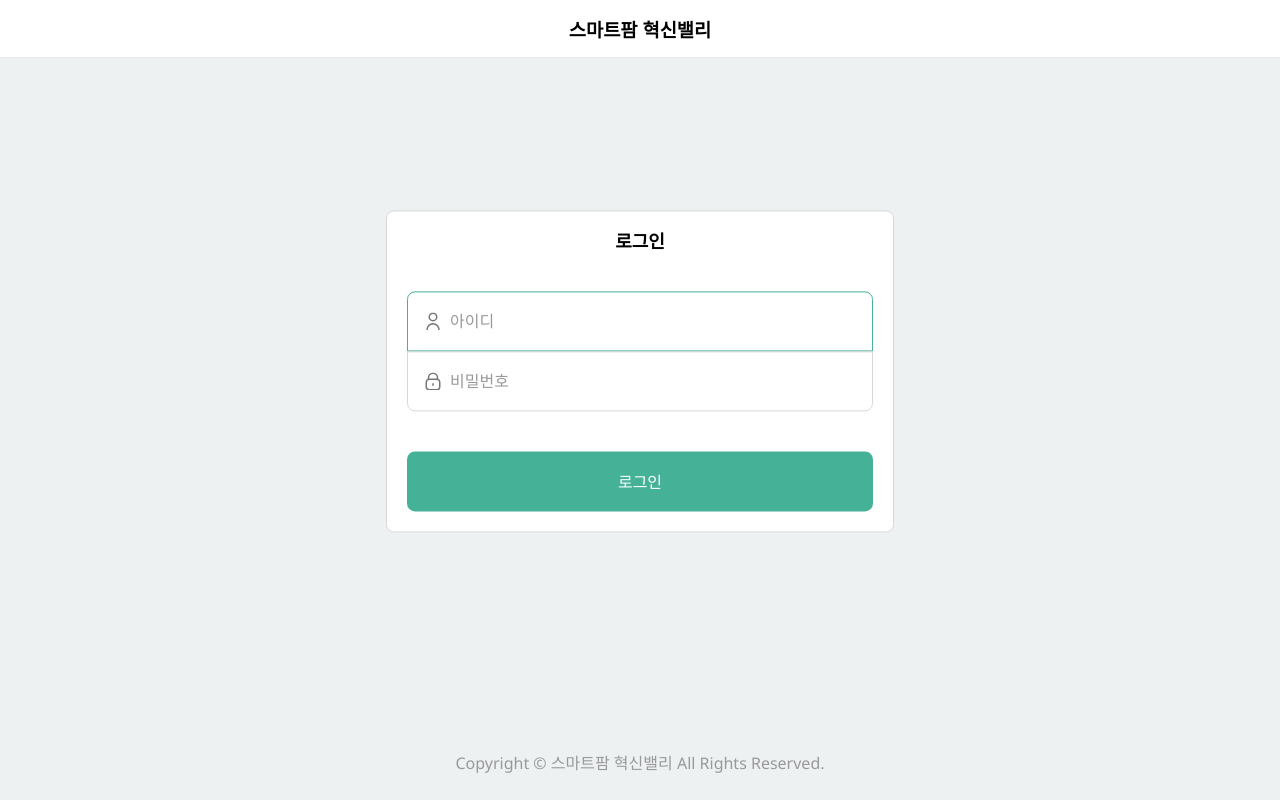
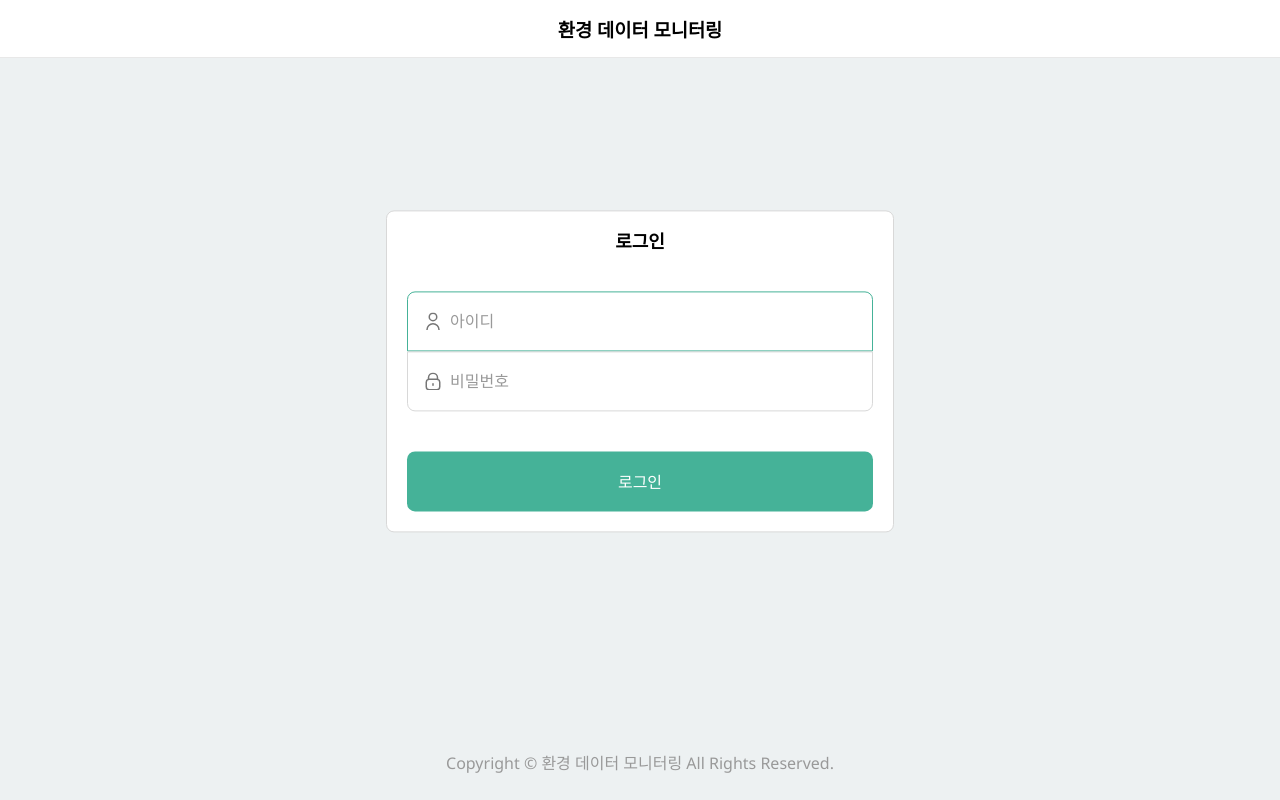
Before and after one commit to JsolutionTeam/Smart-farm-web-front, a React app in the folder SmartFarm-WebFront/: page / in a window 1280 px wide. Built offline with nearby package versions, Linux system fonts and the light colour scheme.

Commit message:
[Fix] 제목 수정

```diff
--- a/SmartFarm-WebFront/public/index.html
+++ b/SmartFarm-WebFront/public/index.html
@@ -1,12 +1,14 @@
 <!DOCTYPE html>
 <html lang="en">
-
   <head>
     <meta charset="utf-8" />
     <link rel="icon" href="%PUBLIC_URL%/favicon.ico" />
     <meta name="viewport" content="width=device-width, initial-scale=1" />
     <meta name="theme-color" content="#000000" />
-  <meta name="description" content="Web site created using create-react-app" />
+    <meta
+      name="description"
+      content="Web site created using create-react-app"
+    />
     <link rel="apple-touch-icon" href="%PUBLIC_URL%/logo192.png" />
     <!--
       manifest.json provides metadata used when your web app is installed on a
@@ -23,7 +25,7 @@
       work correctly both with client-side routing and a non-root public URL.
       Learn how to configure a non-root public URL by running `npm run build`.
     -->
-  <title>스마트팜 혁신밸리</title>
+    <title>환경 데이터 모니터링</title>
   </head>
 
   <body>
@@ -40,5 +42,4 @@
       To create a production bundle, use `npm run build` or `yarn build`.
     -->
   </body>
-
 </html>
--- a/SmartFarm-WebFront/src/routes/RootNavigation.tsx
+++ b/SmartFarm-WebFront/src/routes/RootNavigation.tsx
@@ -28,7 +28,7 @@ const RootNavigation = () => {
             <FiLogOut />
           </button>
         )}
-        <h3>스마트팜 혁신밸리</h3>
+        <h3>환경 데이터 모니터링</h3>
         {role === "ROLE_ADMIN" && <ListSelectContainer />}
         {getToken() && role === "ROLE_USER" && (
           <button onClick={logout} className="logout mobile">
@@ -44,7 +44,7 @@ const RootNavigation = () => {
           />
         </Routes>
         <Copyright>
-          Copyright &copy; 스마트팜 혁신밸리 All Rights Reserved.
+          Copyright &copy; 환경 데이터 모니터링 All Rights Reserved.
         </Copyright>
       </Body>
     </BrowserRouter>
```
Lines whose indentation alone changed are shown as unchanged.
